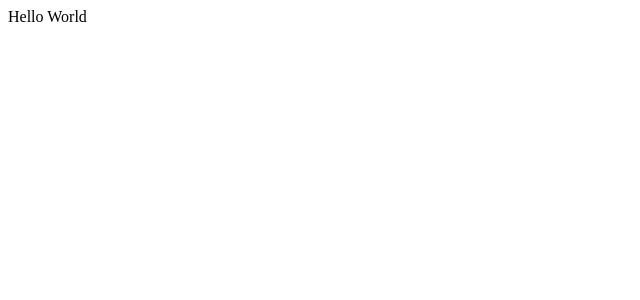
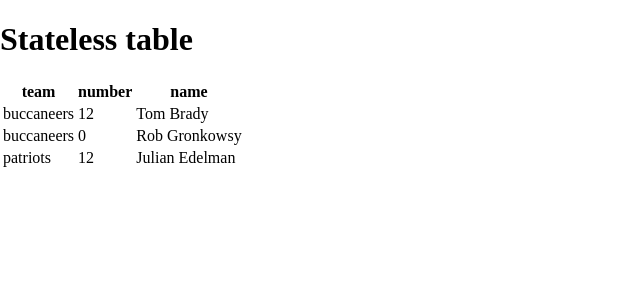
Before and after one commit to lsmoura/talk-state, a React app in the folder state/: page / in a window 1280 px wide. Shown: the top 300 px of the page, without its empty margins (0-640 px from the left). Built offline with nearby package versions, Linux system fonts and the light colour scheme; the HTML template or start-up script is replaced by a standard one.

Commit message:
update project structure. add 1-stateless_table

```diff
--- a/state/0-hello_world/index.tsx
+++ b/state/src/0-hello_world/index.tsx
@@ -1,6 +1,7 @@
 import React from 'react';
 import ReactDOM from 'react-dom';
 import App from './app';
+import '../global-style.css';
 
 let root = document.getElementById('root');
 if (!root) {
--- /dev/null
+++ b/state/src/1-stateless_table/app.tsx
@@ -0,0 +1,12 @@
+import React from 'react';
+import PlayerTable from '../components/players-table';
+import { COLUMNS, PLAYERS } from '../player-data';
+
+const App = () => (
+  <div>
+    <h1>Stateless table</h1>
+    <PlayerTable columns={COLUMNS} data={PLAYERS} />
+  </div>
+);
+
+export default App;
--- /dev/null
+++ b/state/src/1-stateless_table/index.tsx
@@ -0,0 +1,16 @@
+import React from 'react';
+import ReactDOM from 'react-dom';
+import App from './app';
+import '../global-style.css';
+
+
+let root = document.getElementById('root');
+if (!root) {
+  root = document.createElement('div');
+  document.querySelector('body').append(root);
+}
+
+ReactDOM.render(
+  <App/>,
+  root,
+);
--- /dev/null
+++ b/state/src/components/players-table.tsx
@@ -0,0 +1,30 @@
+import React from 'react';
+import { PlayerData } from '../player-data';
+
+type PlayerTableProps = {
+  columns: Array<string>,
+  data: PlayerData,
+};
+
+const PlayerTable = ({ columns, data }: PlayerTableProps) => (
+  <table>
+    <thead>
+    <tr>
+      {columns.map((name, idx) => <th key={idx}>{name}</th>)}
+    </tr>
+    </thead>
+    <tbody>
+    {data.map((player, idx) => (
+      <tr key={`player-${idx}`}>
+        {columns.map((header, headerIdx) => (
+          <td key={`entry-${idx}-${headerIdx}`}>
+            {player[header]}
+          </td>
+        ))}
+      </tr>
+    ))}
+    </tbody>
+  </table>
+);
+
+export default PlayerTable;
--- /dev/null
+++ b/state/src/global-style.css
@@ -0,0 +1,4 @@
+html, body {
+    margin: 0;
+    padding: 0;
+}
--- /dev/null
+++ b/state/src/player-data.ts
@@ -0,0 +1,13 @@
+export type IndividualPlayer = {
+  name: string,
+  number: number,
+  team: string,
+};
+export type PlayerData = Array<IndividualPlayer>;
+
+export const COLUMNS = ['team', 'number', 'name'];
+export const PLAYERS = [
+  { team: 'buccaneers', name: 'Tom Brady', number: 12 },
+  { team: 'buccaneers', name: 'Rob Gronkowsy', number: 0 },
+  { team: 'patriots', name: 'Julian Edelman', number: 12 },
+];
--- a/state/webpack.config.js
+++ b/state/webpack.config.js
@@ -2,16 +2,27 @@
 const webpack = require('webpack');
 const HtmlWebpackPlugin = require('html-webpack-plugin');
 const { CleanWebpackPlugin } = require('clean-webpack-plugin');
+const ManifestPlugin = require('webpack-manifest-plugin');
+const ExtractCssChunks = require('extract-css-chunks-webpack-plugin');
 
 const PRODUCTION = process.env.NODE_ENV === 'production';
 const PORT = process.env.PORT || 3000;
 
+const ENTRY_MAP = {
+  'hello-world': '0-hello_world',
+  'stateless-table': '1-stateless_table',
+};
+
 const config = {
   mode: PRODUCTION ? 'production' : 'development',
   devtool: PRODUCTION ? 'source-map' : 'inline-source-map',
-  entry: {
-    'hello-world': path.resolve(__dirname, '0-hello_world'),
-  },
+  entry: Object.keys(ENTRY_MAP).reduce(
+    (output, key) => {
+      output[key] = path.resolve(__dirname, 'src', ENTRY_MAP[key]);
+      return output;
+    },
+    {},
+  ),
   output: {
     filename: '[name].[hash:8].js',
     path: path.resolve(__dirname, 'dist'),
@@ -26,13 +37,35 @@
         test: /\.(js|ts)x?$/,
         use: 'babel-loader',
       },
+      {
+        test: /\.css$/,
+        use: [
+          {
+            loader: ExtractCssChunks.loader, options: {
+              hmr: !PRODUCTION,
+            },
+          },
+          'css-loader'
+        ],
+      },
     ],
   },
   plugins: [
     new webpack.ProgressPlugin(),
     new CleanWebpackPlugin(),
-    new HtmlWebpackPlugin(),
-  ],
+    new ManifestPlugin(),
+    new ExtractCssChunks({
+      filename: '[name].[hash:8].css',
+    }),
+  ].concat(
+    Object.keys(ENTRY_MAP).map(
+      key => new HtmlWebpackPlugin({
+        chunks: [key],
+        filename: `${key}.html`,
+        minify: PRODUCTION,
+      }),
+    ),
+  ),
   devServer: {
     contentBase: './dist',
     historyApiFallback: true,
```
Also changed, not shown: state/package.json (+6 -1 lines), state/src/0-hello_world/app.tsx (renamed from state/0-hello_world/app.tsx), 1 other file (tests, documents, lock files or other folders).
